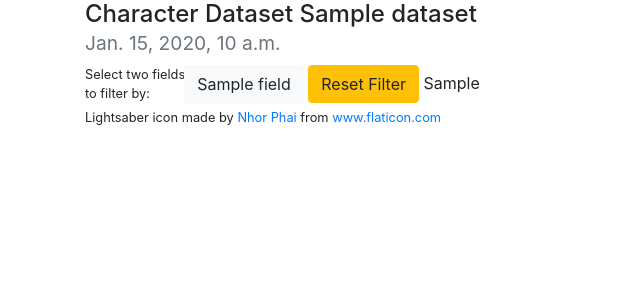
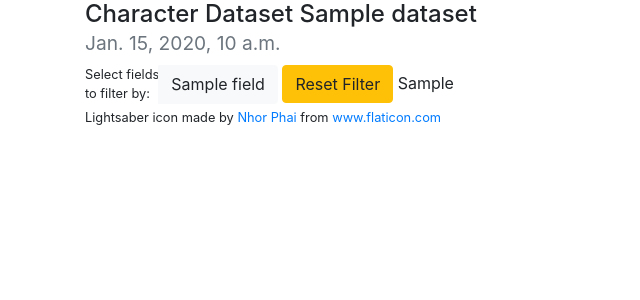
Before and after one commit to keimlink/swexplorer, a Django app: template src/swexplorer/apps/characters/templates/characters/dataset.html in a window 1280 px wide. Shown: the part 58-358 px from the top of the page, without its empty margins (0-640 px from the left). Run offline with Django 3.2, Linux system fonts and the light colour scheme; the template is opened without the code that fills it: most values are stand-ins (such as "Sample title", 1, 10 or a date in 2020); some libraries are stand-ins or nearby versions.

Commit message:
Update filter help text
It's possible to filter for more than two fields.

```diff
--- a/src/swexplorer/apps/characters/templates/characters/dataset.html
+++ b/src/swexplorer/apps/characters/templates/characters/dataset.html
@@ -11,7 +11,7 @@
     </h4>
     {% url "characters:dataset" dataset.pk as dataset_url %}
     <div class="btn-group" role="group" aria-label="Explore dataset">
-        <small>Select two fields<br>to filter by:</small>
+        <small>Select fields<br>to filter by:</small>
         {% for field in fields %}
             <a
                 class="btn {% if field in explore %}btn-dark{% else %}btn-light{% endif %}"
```
